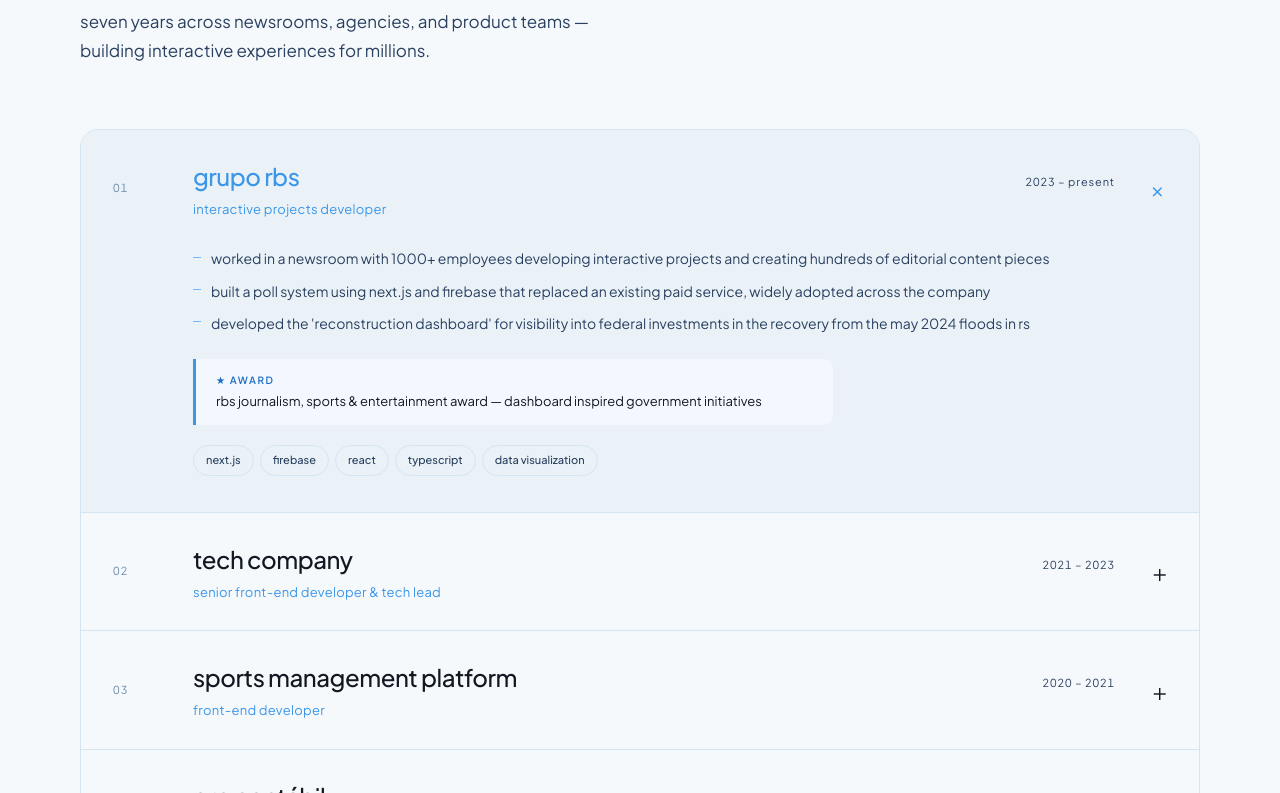
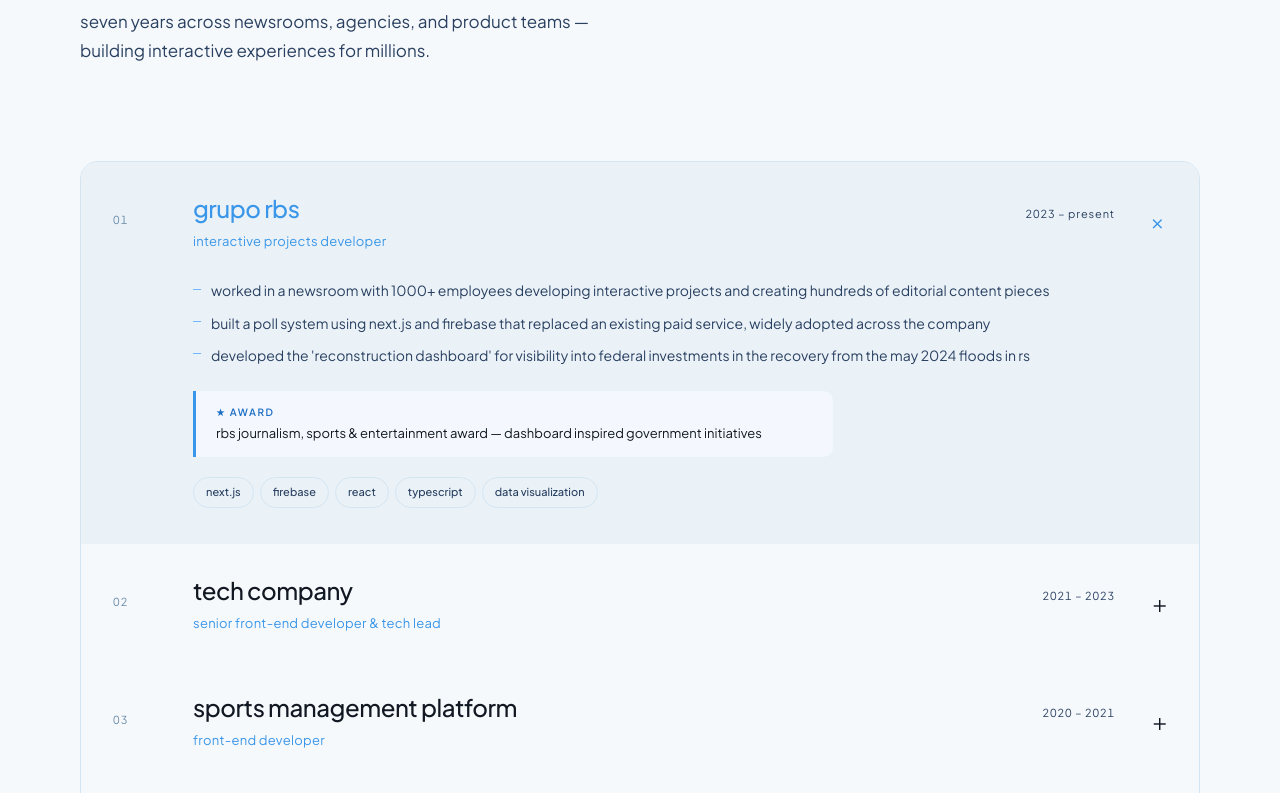
Before and after one commit to kevinshibuya/portfolio, a React (Vite) app: page / in a window 1280 px wide. Shown: the part 3627-4420 px from the top of the page. Built offline with nearby package versions, Linux system fonts and the light colour scheme.

Commit message:
feat(work): apply slideInLeft stagger to rows + section spacing

```diff
--- a/src/components/sections/WorkExperience.tsx
+++ b/src/components/sections/WorkExperience.tsx
@@ -1,10 +1,11 @@
 import { useState } from 'react'
-import { motion } from 'framer-motion'
 import { useTranslation } from 'react-i18next'
-import { RevealOnView, childVariants } from '../ui/RevealOnView'
+import { RevealOnView } from '../ui/RevealOnView'
+import { Stagger } from '../ui/Stagger'
 import { SectionHeading } from '../ui/SectionHeading'
 import { Tag } from '../ui/Tag'
 import { workExperiences } from '../../data/workExperience'
+import { STAGGER_PRESETS } from '../../utils/animations'
 
 export function WorkExperience() {
   const { t, i18n } = useTranslation()
@@ -13,7 +14,7 @@
 
   return (
     <section id="work" className="section">
-      <RevealOnView variant="fade-up">
+      <RevealOnView recipe="stampIn">
         <SectionHeading
           index={t('sections.work.index')}
           label={t('sections.work.label')}
@@ -22,13 +23,17 @@
         />
       </RevealOnView>
 
-      <RevealOnView variant="stagger-children" staggerAmount={0.06} className="work-list">
+      <Stagger
+        recipe="slideInLeft"
+        stagger={STAGGER_PRESETS.workRows}
+        className="work-list section-spacing-content"
+      >
         {workExperiences.map((exp, i) => {
           const open = expandedIdx === i
           const num = `0${i + 1}`
 
           return (
-            <motion.div key={exp.id} variants={childVariants} className={`work-row${open ? ' is-open' : ''}`}>
+            <div key={exp.id} className={`work-row${open ? ' is-open' : ''}`}>
               <button
                 className="work-row-head"
                 onClick={() => setExpandedIdx(open ? -1 : i)}
@@ -75,10 +80,10 @@
                   </div>
                 </div>
               )}
-            </motion.div>
+            </div>
           )
         })}
-      </RevealOnView>
+      </Stagger>
     </section>
   )
 }
```
Also changed, not shown: 1 other file (tests, documents, lock files or other folders).
